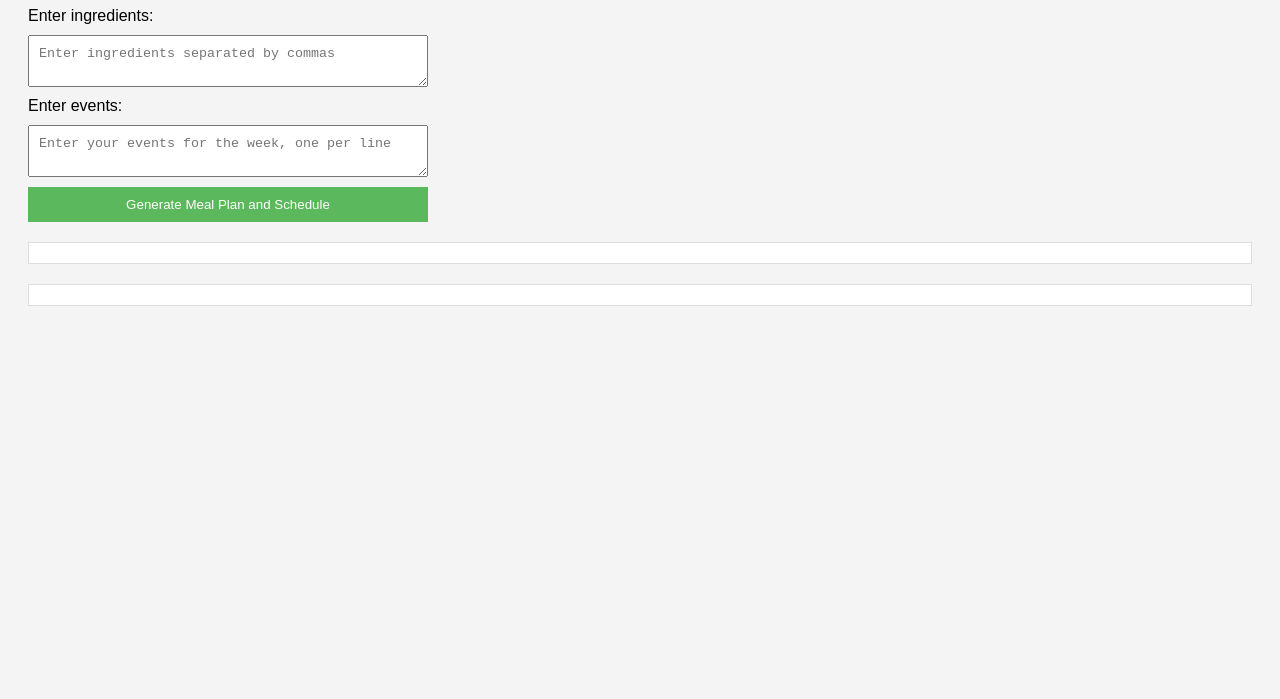
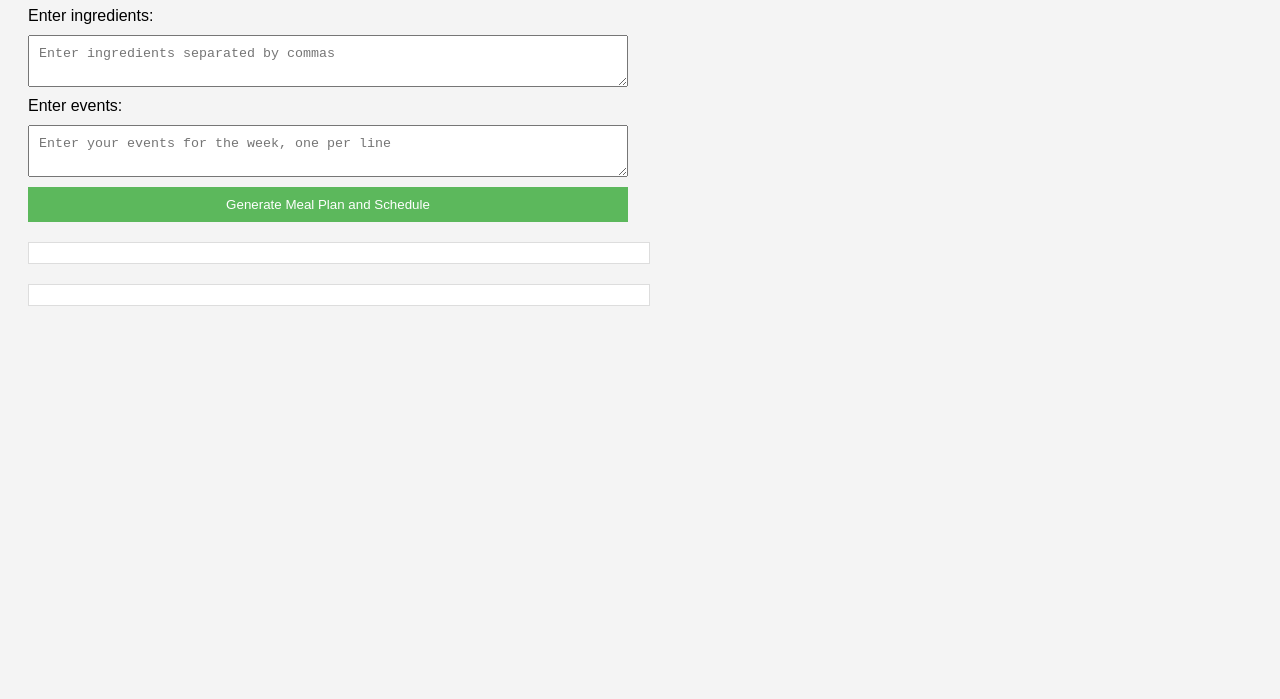
Before and after one commit to tpjrtech/meal-planner, a website: page index.html in a window 1280 px wide. Shown: the part 101-800 px from the top of the page. Drawn offline with Linux system fonts and the light colour scheme.

Commit message:
Update index.html

```diff
--- a/index.html
+++ b/index.html
@@ -18,7 +18,7 @@
             margin: 10px 0;
             padding: 10px;
             width: 100%;
-            max-width: 400px;
+            max-width: 600px;
             box-sizing: border-box;
         }
         button {
@@ -30,16 +30,25 @@
         button:hover {
             background-color: #4cae4c;
         }
-        #mealPlanOutput, #scheduleOutput {
+        .output {
             margin-top: 20px;
             padding: 10px;
             background-color: white;
             border: 1px solid #ddd;
+            max-width: 600px;
+            overflow-wrap: break-word;
+            white-space: pre-wrap;
+        }
+        .section {
+            margin-top: 20px;
+        }
+        .section h2 {
+            color: #444;
         }
     </style>
 </head>
 <body>
-    <h1>Meal Planner</h1>
+    <h1>Meal Planner and Schedule Optimizer</h1>
     <label for="ingredientsInput">Enter ingredients:</label>
     <textarea id="ingredientsInput" placeholder="Enter ingredients separated by commas"></textarea>
 
@@ -48,8 +57,8 @@
 
     <button id="generateMealPlanButton">Generate Meal Plan and Schedule</button>
 
-    <div id="mealPlanOutput"></div>
-    <div id="scheduleOutput"></div>
+    <div id="mealPlanOutput" class="output"></div>
+    <div id="scheduleOutput" class="output"></div>
 
     <script src="js/main.js"></script>
 </body>
```
